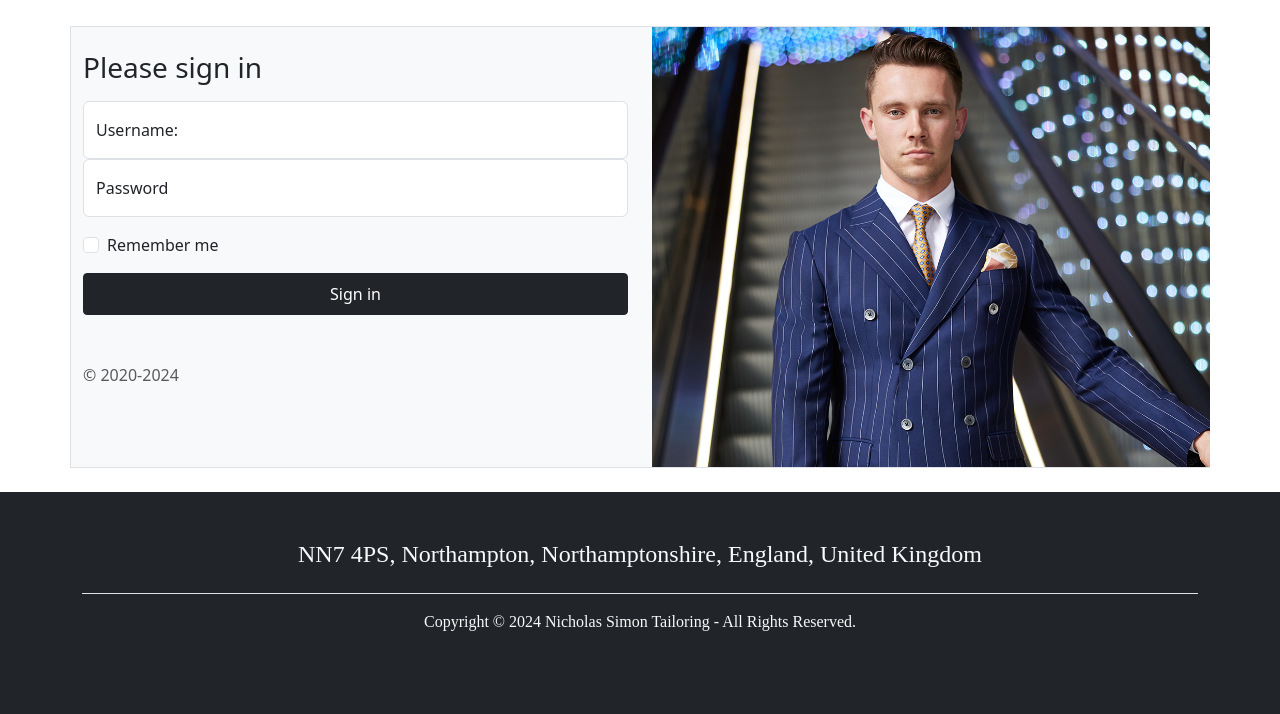
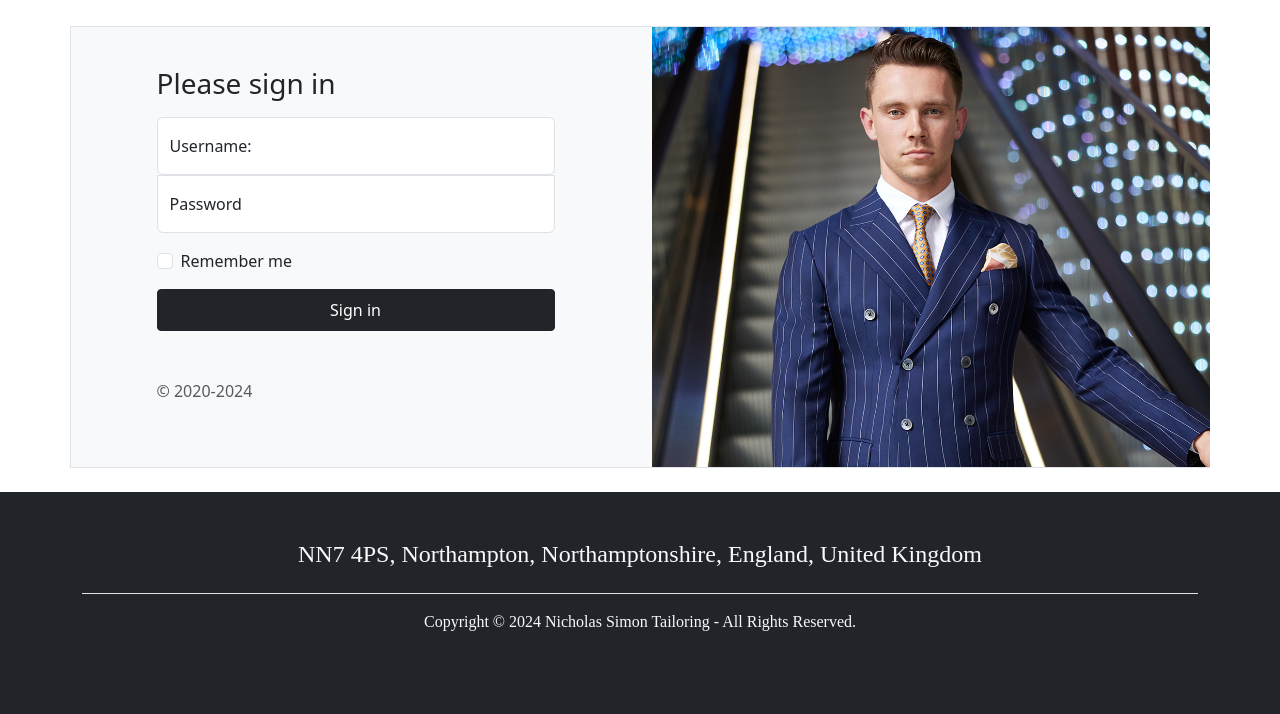
Before and after one commit to NnamTechWave/JanikaExpressions, a Flask app: page /login in a window 1280 px wide. Shown: the part 86-800 px from the top of the page. Run offline with Flask 3, Linux system fonts and the light colour scheme; some libraries are stand-ins or nearby versions.

Commit message:
Styled the 'login form' section page

```diff
--- a/static/style.css
+++ b/static/style.css
@@ -465,3 +465,34 @@
   height: 250px;
   width: 100%;
 }
+/* -------------------------------------------------- */
+/* Login form section page
+------------------------------------------------ */
+.form-signin {
+  max-width: 430px;
+  padding: 1rem;
+}
+
+.form-signin .form-floating:focus-within {
+  z-index: 2;
+}
+
+.form-signin input[type="email"] {
+  margin-bottom: -1px;
+  border-bottom-right-radius: 0;
+  border-bottom-left-radius: 0;
+}
+
+.form-signin input[type="password"] {
+  margin-bottom: 10px;
+  border-top-left-radius: 0;
+  border-top-right-radius: 0;
+}
+.hid-img{
+  @media (max-width:600px) {
+    display: none;
+  }
+  @media (max-width:739px) {
+    display: none;
+  }
+}
```
